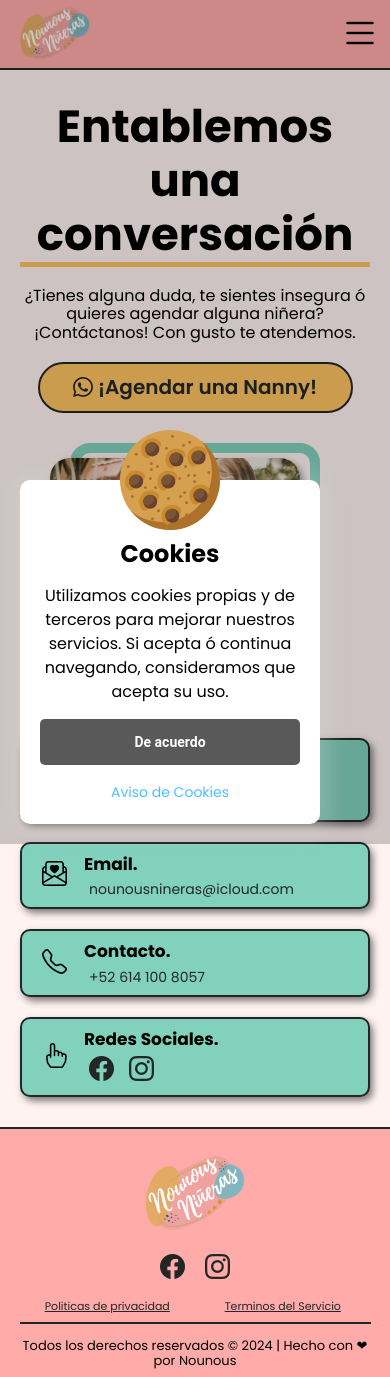
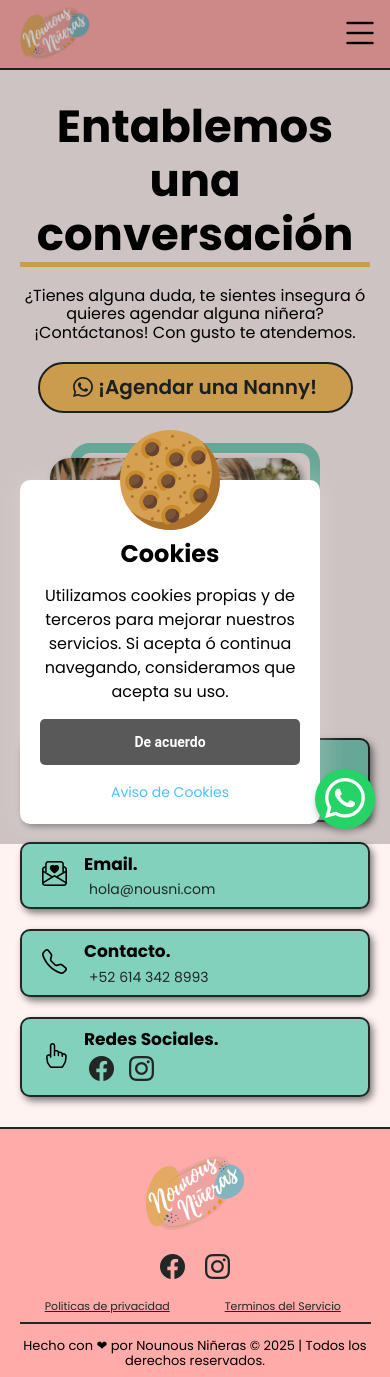
Before and after one commit to Camoralesh27/nounous_v3, a website: page contacto.html in a window 390 px wide. Drawn offline with nearby package versions, Linux system fonts and the light colour scheme.

Commit message:
agregando boton whatsapp, modificando numero telefonico e email

```diff
--- a/contacto.html
+++ b/contacto.html
@@ -48,7 +48,7 @@
                 </div>
 
                 <p class="bannerD__contacto-texto">
-                    (614)-100-8057
+                    (614)-342-8993
                 </p>
 
             </div><!-- .contacto -->
@@ -208,7 +208,7 @@
                         <div class="widget-contact__content">
                             <h3 class="widget-contact__heading">Email.</h3>
 
-                            <p class="widget-contact__text">nounousnineras@icloud.com</p>
+                            <p class="widget-contact__text">hola@nousni.com</p>
                         </div>
 
                     </div> <!-- . widget -->
@@ -224,7 +224,7 @@
                         <div class="widget-contact__content">
                             <h3 class="widget-contact__heading">Contacto.</h3>
 
-                            <p class="widget-contact__text">+52 614 100 8057</p>
+                            <p class="widget-contact__text">+52 614 342 8993</p>
                         </div>
 
                     </div> <!-- . widget -->
@@ -290,8 +290,15 @@
 
         <div class="footer__line"></div>
 
-        <p class="footer__copyright">Todos los derechos reservados © 2024 | Hecho con ❤ por Nounous </p>
+        <p class="footer__copyright">Hecho con ❤ por Nounous Niñeras © <span id="year"></span> |  Todos los derechos reservados. </p>
     </footer>
+
+
+    <!-- whatsapp button -->
+    <a href="https://wa.me/526141008057" class="whatsapp-button" target="_blank" title="Enviar mensaje por WhatsApp">
+        <i class="bi bi-whatsapp"></i>
+    </a>
+
 
     <!-- aviso cookies -->
     <div class="aviso-cookies" id="aviso-cookies">
--- a/js/menu.js
+++ b/js/menu.js
@@ -51,4 +51,5 @@ function removeOpen(index1){
     })
 }
 
-/* ======= Remove BannerD ======= */
+/*======= Actualizar año footer =======*/
+document.getElementById("year").textContent = new Date().getFullYear();
--- a/src/scss/ui/contenido/_index.scss
+++ b/src/scss/ui/contenido/_index.scss
@@ -8,3 +8,4 @@
 @forward 'terminos';
 @forward 'politicas';
 @forward 'cookies';
+@forward 'whatsapp';
--- /dev/null
+++ b/src/scss/ui/contenido/_whatsapp.scss
@@ -0,0 +1,52 @@
+/* Estilo para el botón de WhatsApp */
+.whatsapp-button {
+    display: inline-flex;
+    align-items: center;
+    justify-content: center;
+    background-color: #25d366;
+    color: white;
+    font-size: 5rem; /* Tamaño del ícono */
+    width: 7rem; /* Tamaño del botón */
+    height: 7rem;
+    border-radius: 50%; /* Botón circular */
+    text-decoration: none;
+    position: fixed; /* Fijo en la pantalla */
+    bottom: 3rem; /* Separación desde el borde inferior */
+    right: 3rem; /* Separación desde el borde derecho */
+    z-index: 1000; /* Por encima de otros elementos */
+    box-shadow: 0px 4px 6px rgba(0, 0, 0, 0.2);
+    transition: transform 0.3s ease, box-shadow 0.3s ease;
+  }
+
+  /* Efecto hover */
+  .whatsapp-button:hover {
+    transform: scale(1.1);
+    box-shadow: 0px 6px 8px rgba(0, 0, 0, 0.3);
+  }
+
+  /* Efecto activo (clic) */
+  .whatsapp-button:active {
+    transform: scale(0.95);
+    box-shadow: 0px 2px 4px rgba(0, 0, 0, 0.3);
+  }
+
+  /* Media queries para pantallas más pequeñas */
+  @media (max-width: 768px) {
+    .whatsapp-button {
+      width: 7rem; /* Tamaño reducido del botón */
+      height: 7rem;
+      font-size: 5rem; /* Tamaño reducido del ícono */
+      bottom: 3rem; /* Ajuste de margen inferior */
+      right: 3rem; /* Ajuste de margen derecho */
+    }
+  }
+
+  @media (max-width: 480px) {
+    .whatsapp-button {
+      width: 6rem;
+      height: 6rem;
+      font-size: 4rem;
+      bottom: 1.5rem;
+      right: 1.5rem;
+    }
+  }
```
Also changed, not shown: aviso-cookies.html (+2 -2 lines), index.html (+7 -2 lines), politicas.html (+2 -2 lines), quiero.html (+9 -2 lines), servicios.html (+8 -2 lines), terminos.html (+3 -2 lines), build/css/app.css, build/img/childecare.webp, build/img/girl.webp, build/img/globos.webp, build/img/mom.webp, build/img/nanny.webp, build/img/pescando.webp, build/img/playa.webp, 2 more files, 1 other file.
